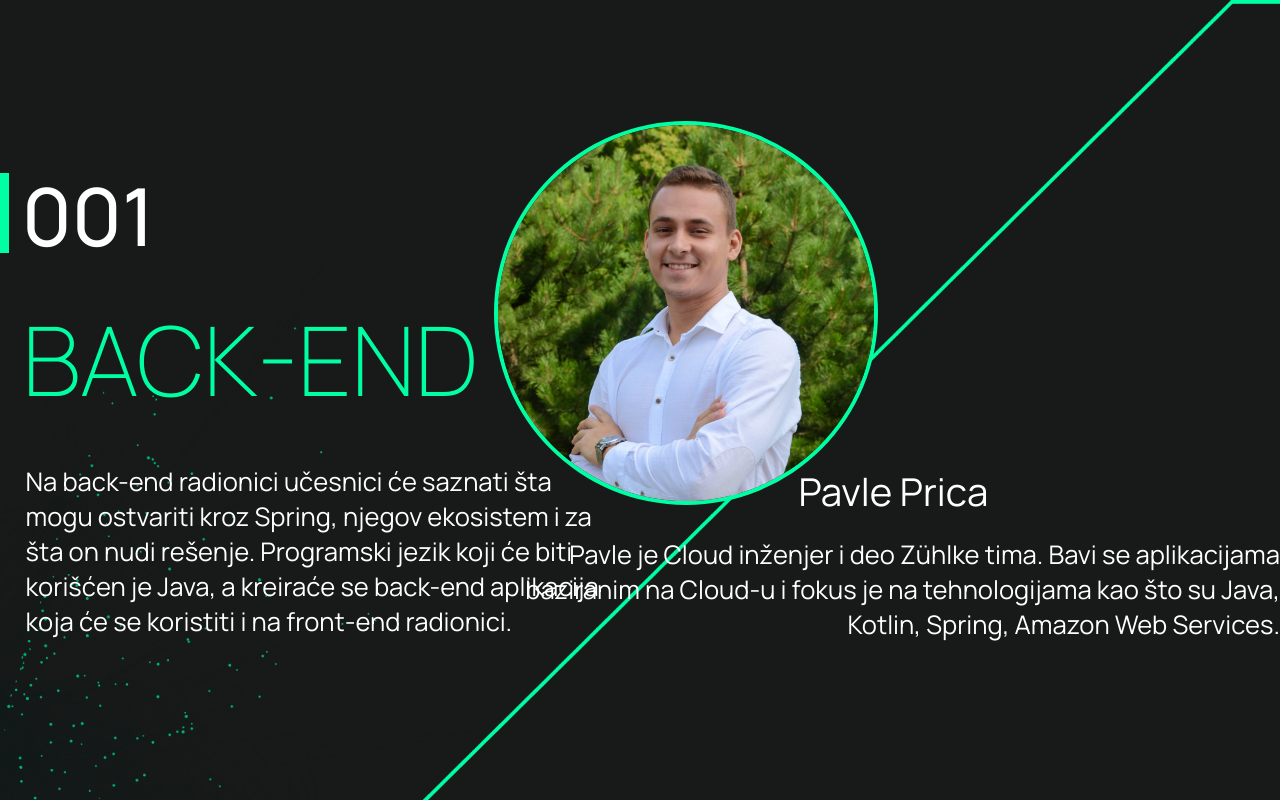
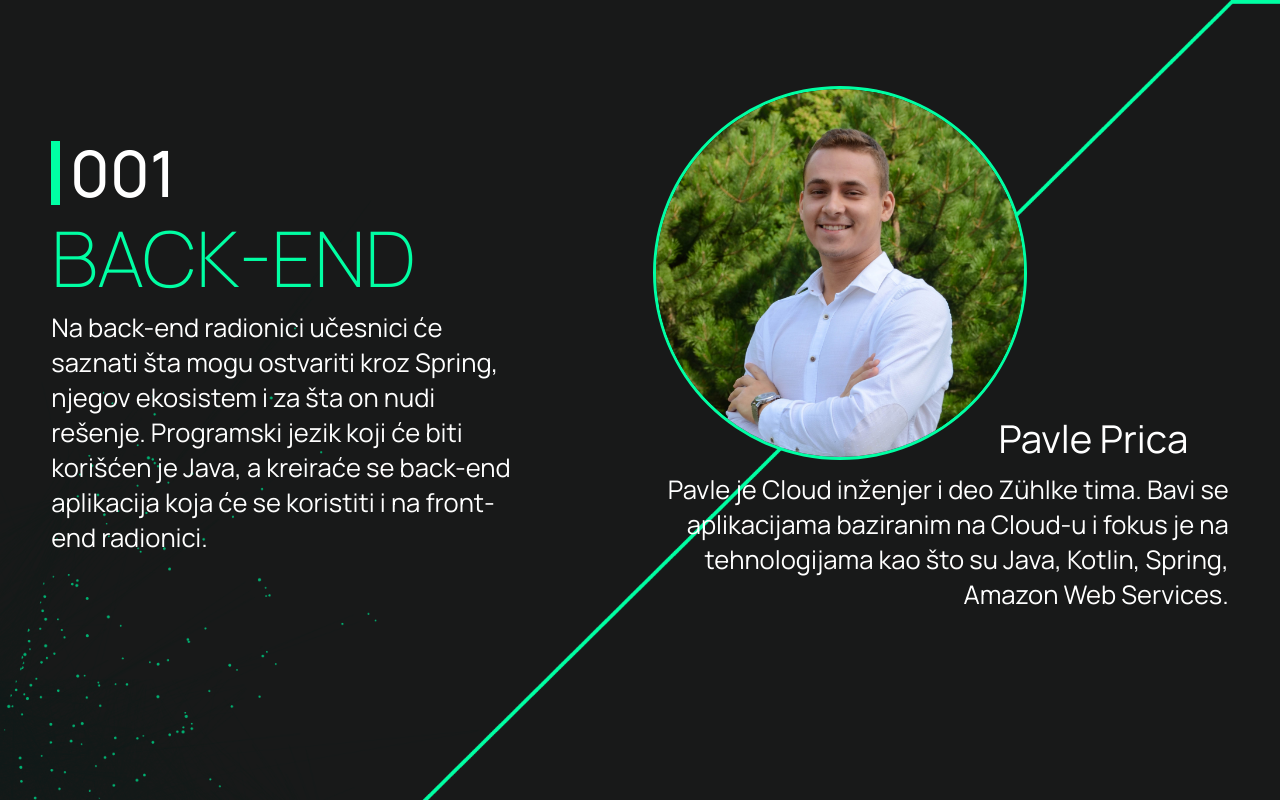
Before and after one commit to Nikola787/hzs-5.0, a React (Create React App) app: page /#/ in a window 1280 px wide. Shown: the top 800 px of the page. Built offline with nearby package versions, Linux system fonts and the light colour scheme.

Commit message:
responzivna radionica1

```diff
--- a/src/components/radionice/radionice.css
+++ b/src/components/radionice/radionice.css
@@ -5,8 +5,8 @@
 }
 
 .radionice-wrapper {
-  display: block;
-  height: 400vh;
+  display: flex;
+  flex-direction: column;
   background-image: url(../../images/Radionice.png);
   background-size: cover;
   background-color: #181919;
@@ -21,42 +21,29 @@
 
 .radionica1-levo-container {
   display: flex;
-  margin-top: 11em;
-  margin-right: 10rem;
-  max-width: 37rem;
+  margin-top: 11%;
+  margin-right: 2%;
+  max-width: 37%;
   flex-direction: column;
 }
-.radionica1-levo-container .prvi-deo {
-  display: flex;
-  align-items: center;
-  justify-content: flex-start;
-}
+.radionica1-levo-container .redni-broj {
+  border-left: 0.75vw solid #00ffa3;
+  padding-left: 2%;
 
-.radionica1-levo-container .rectangle {
-  margin-top: -1%;
-  width: 0.7vw;
-  height: 10vh;
-  background: #00ffa3;
-}
-
-.radionica1-levo-container .redni-broj {
-  font-size: 10vh;
+  font-size: 5vw;
   font-family: "Manrope";
   font-weight: 500;
   color: #ffffff;
   align-self: flex-start;
-  margin-left: 0.8rem;
-  line-height: 5rem;
+  line-height: 100%;
 }
 
 .radionica1-levo-container .naziv-radionice {
   align-self: flex-start;
   font-family: "Manrope";
   color: #00ffa3;
-  font-size: 12vh;
+  font-size: 6vw;
   font-weight: 200;
-  margin-left: 1.4rem;
-  line-height: 13rem;
 }
 
 .radionica1-levo-container .radionica-opis {
@@ -65,14 +52,12 @@
   font-size: 2vw;
   font-weight: 400;
   text-align: left;
-  margin-left: 1.6rem;
-  width: 100%;
 }
 
 .radionica1-desno-container {
   display: flex;
-  margin-top: 6em;
-  max-width: 42rem;
+  margin-top: 6%;
+  max-width: 45%;
   flex-direction: column;
 }
 
@@ -82,12 +67,11 @@
 }
 
 .radionica1-desno-container .slika_desna {
-  border: #00ffa3 0.5vh solid;
+  border: #00ffa3 0.3vw solid;
   border-radius: 50%;
-  width: 30vw;
+  width: 65%;
   height: auto;
-  margin-top: 1.55rem;
-  margin-left: -16.1rem;
+  margin-top: 1.55%;
 }
 
 .radionica1-desno-container .ime-predavaca {
@@ -95,8 +79,8 @@
   font-size: 3vw;
   font-family: "Manrope";
   font-weight: 400;
-  margin-bottom: -0.8rem;
-  margin-left: -5rem;
+  margin-bottom: -0.8%;
+  margin-left: -5%;
 }
 
 .radionica1-desno-container .predavac-opis {
@@ -105,8 +89,7 @@
   font-size: 2vw;
   font-weight: 400;
   text-align: right;
-  margin-top: 2rem;
-  margin-left: -15rem;
+  margin-top: 2%;
 }
 
 .radionica2-container {
@@ -123,20 +106,19 @@
 
 .radionica2-levo-container .prvi-deo {
   display: flex;
-  align-items: center;
 }
 
 .radionica2-levo-container .ime-predavaca {
   color: #ffffff;
-  font-size: 3.5rem;
+  font-size: 3vw;
   font-family: "Manrope";
   font-weight: 400;
 }
 
 .radionica2-levo-container .slika_leva {
   border-radius: 50%;
-  width: 621px;
-  height: 621px;
+  width: 30vw;
+  height: auto;
   margin-top: 1.55rem;
   margin-left: -16.1rem;
 }
--- a/src/components/radionice/radionice.jsx
+++ b/src/components/radionice/radionice.jsx
@@ -7,10 +7,7 @@ const radionice = () => {
     <div className="radionice-wrapper">
       <div className="radionica1-container">
         <div className="radionica1-levo-container">
-          <div className="prvi-deo">
-            <div className="rectangle" />
-            <h1 className="redni-broj">001</h1>
-          </div>
+          <h1 className="redni-broj">001</h1>
           <h1 className="naziv-radionice">BACK-END</h1>
           <p className="radionica-opis">
             Na back-end radionici učesnici će saznati šta mogu ostvariti kroz
```
